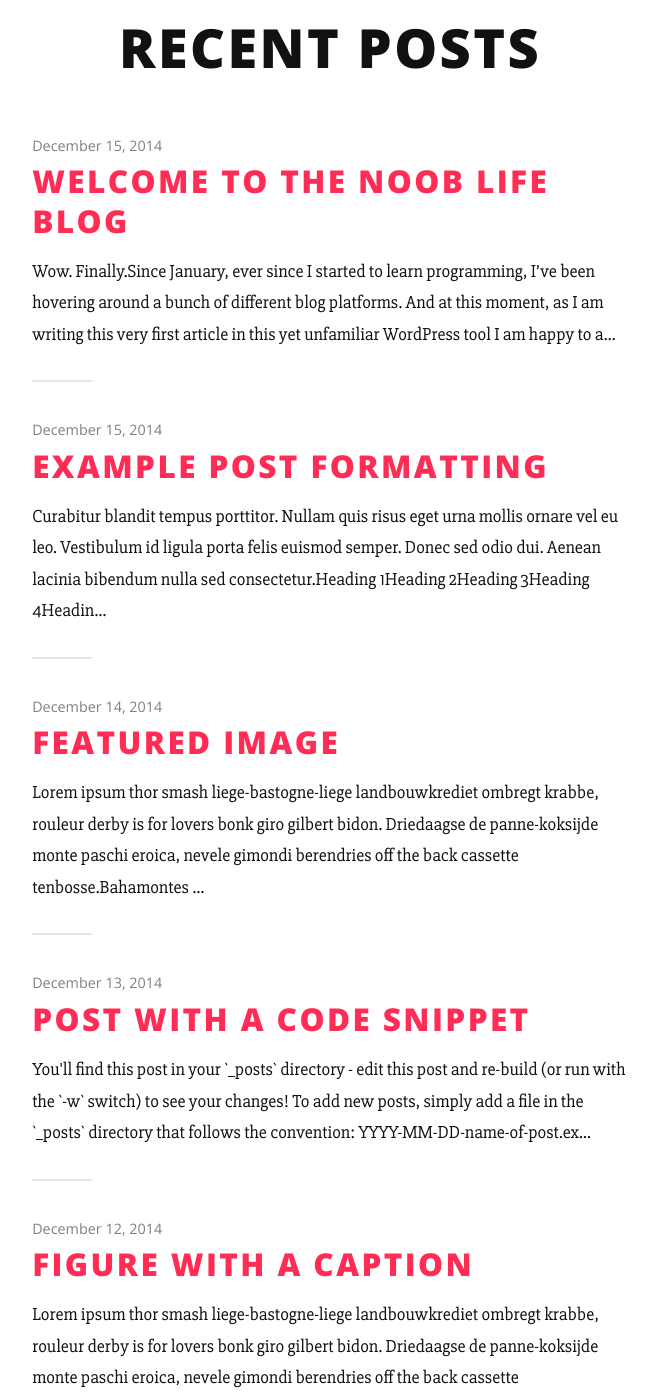
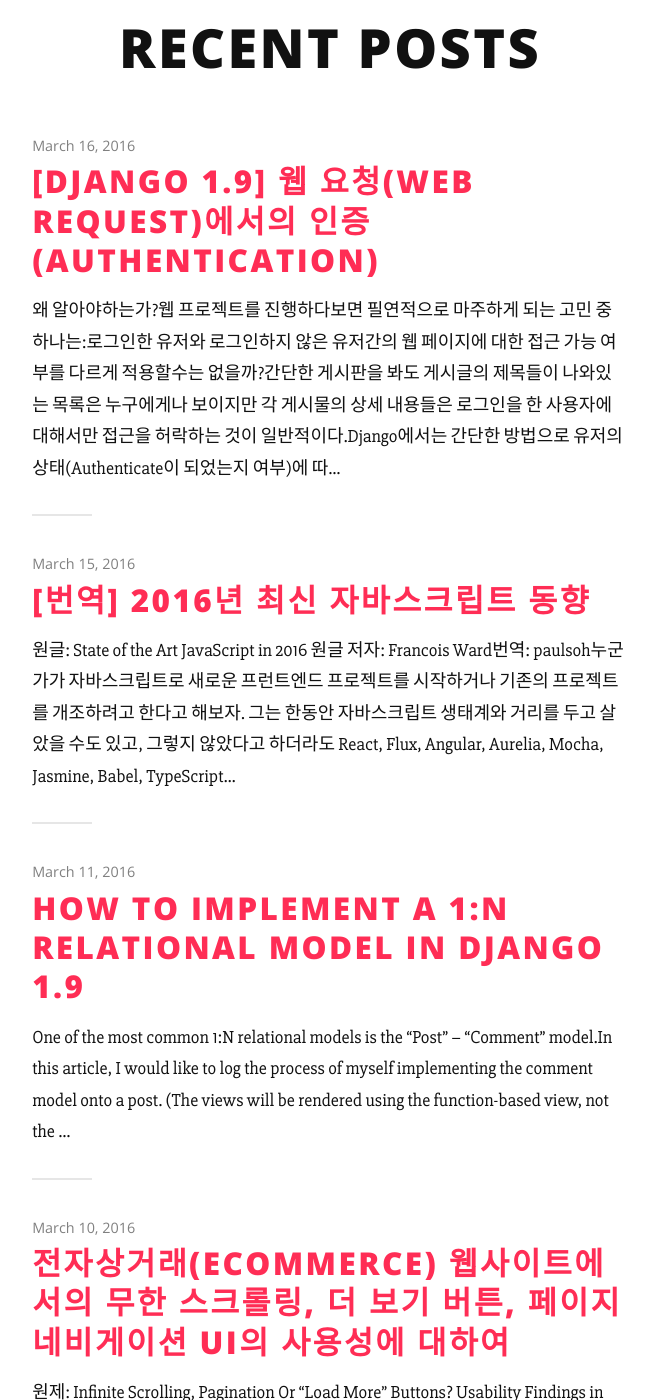
Before and after one commit to paulsoh/paulsoh.github.io-old, a Jekyll site: the page built from index.html, in a window 1280 px wide and 1400 px high, scrolled down 345 px. Shown: the whole window, without its empty margins (310-967 px from the left). Built offline with Jekyll 4.4.1, drawn with Linux system fonts in a browser that asks for light colours; nearby versions of some CDN libraries; the list of posts is cut into pages by our own code; some of the changed text lies outside the part shown.

Commit message:
Add posts from previous blog

```diff
--- a/_posts/2017-03-07-WELCOME-TO-THE-NOOB-LIFE-BLOG.markdown
+++ b/_posts/2017-03-07-WELCOME-TO-THE-NOOB-LIFE-BLOG.markdown
@@ -1,11 +1,13 @@
 ---
 layout: post
 title:  "WELCOME TO THE NOOB LIFE BLOG"
-date:   2014-12-15
+date:   2016-03-07
 ---
 
 <p class="intro">
 Wow. Finally.
+<br />
+<br />
 
 Since January, ever since I started to learn programming, I’ve been hovering around a bunch of different blog platforms. And at this moment, as I am writing this very first article in this yet unfamiliar WordPress tool I am happy to announce that the long journey has now come to an end. Let the blogging begin.
 </p>
--- /dev/null
+++ b/_posts/2017-03-09-INTRO-TO-TDD.markdown
@@ -0,0 +1,85 @@
+---
+layout: post
+title:  "HOW TO IMPLEMENT A 1:N RELATIONAL MODEL IN DJANGO 1.9"
+date:   2016-03-11
+---
+
+<p class="intro">
+One of the most common 1:N relational models is the “Post” – “Comment” model.
+</p>
+
+In this article, I would like to log the process of myself implementing the comment model onto a post. (The views will be rendered using the function-based view, not the class-based view and I promise to make it quick and easy)
+
+I currently have the videos and video function view implemented. The videos function renders a function that gives the view for the whole video list. The video function renders a detail video page for one image. Also, I have the Video model, which has the field of the title of the video, the content of the video(in text), and the url of the video.
+
+Lets start off by implementing the comment model.
+
+{% highlight python %}
+from django.db import models
+
+class Video(models.Model):
+
+    title = models.CharField(
+        max_length=20,
+    )
+    content = models.TextField()
+    video_url = models.URLField(
+        max_length=200,
+    )
+
+class Comment(models.Model):
+        video = models.ForeignKey("Video")
+        content = models.TextField()
+{% endhighlight %}
+
+Suprisingly, this short 2 line of code is enough for the “Comment class” implementation. By using the ForeignKey method and putting in “Video” which is pretty straight forward, the Comment class now a 1:N relational model with the “Video” model.
+
+How, in python code, do we access the comment model?
+
+Easy.
+
+Now because the comment has a 1:N relation with the video model, we can access(CRUD) by accessing the methods that are inside the Video model. No need to deal with the Comment model directly. Django automatically makes an method called object comment_set(if we named it some other random name it a method such as random_name_set would be generated by django) and inside it there is a create method. So inside the comment view function, it will be look something like this:
+
+{% highlight python %}
+    def comment(request, pk):
+
+    if request.method=="POST":
+        video = Video.objects.get(pk=pk)
+
+        content = request.POST.get("content")
+        video.comment_set.create(content=content)
+
+        return redirect(
+            reverse(
+                "video",
+                kwargs={"pk":video.id,}
+            )
+        )
+{% endhighlight %}
+
+Pretty simple, heh?
+If we get a POST request within the video view, we retrieve the id(pk) of the video and retrieve it using the manager ‘objects’.
+After getting the content from the POST request, we store it in a comment model by doing:
+
+{% highlight python %}
+        video.comment_set.create(content=content)
+{% endhighlight %}
+
+Then we redirect the view to the video view to show the updated comments.
+
+Now we are almost done. Lets finish off with making modifications in the urls.py file.
+
+{% highlight python %}
+from feature_video.views import videos, video
+
+urlpatterns = [
+    # videos is a function that renders the video lists and is located at feature_video/views.py
+    url(r'^videos/$', videos, name="videos"),
+    # video is a function that renders the detail video page and is located at feature_video/views.py
+    url(r'^videos/(?P<pk>\d+)/$', video, name="video"),
+    # this url will provide the route for when a comment is POSTed in a detail video view
+    url(r'^videos/$(?P<pk>\d+)/comments$', comments, name="comments"),
+]
+{% endhighlight %}
+
+Thanks to Django, creating a Post & Comment-to-Post model was seriously that easy!
--- /dev/null
+++ b/_posts/2017-03-10-ux-ui-pattern-pagintion-loadmore.markdown
@@ -0,0 +1,24 @@
+---
+layout: post
+title:  "전자상거래(ECOMMERCE) 웹사이트에서의 무한 스크롤링, 더 보기 버튼, 페이지 네비게이션 UI의 사용성에 대하여"
+date:   2016-03-10
+---
+
+<p class="intro">
+원제: Infinite Scrolling, Pagination Or “Load More” Buttons? Usability Findings in eComerce
+By Christian Holst
+<br />
+<br />
+
+Partially translated in Korean by Paul Soh
+</p>
+
+e커머스웹사이트에서 제품을 전시하는 최선의 방법은 무엇일까? 페이지 네비게이션? 무한 스크롤링? 더보기 버튼? Baymard Institue에서는 수년간 50개 이상의 대규모 e커머스 웹사이트를 대상으로 사용성 조사를 실시하였다. 그들은 데스크탑과 모바일 두 환경에서의 이 세가지 디자인 패턴을 시험하였다.
+
+페이지 네비게이션(페이지 목록이 표시되는 방식)이 가장 널리 사용되고 있는데 이는 거의 모든 e커머스 플랫폼에서 이와 같은 기본 설정으로 제작되기 때문이다. 하지만 우리의 사용성 시험 결과에 따르면, 이와 같은 방식보다는 더보기 버튼과 게으른 로딩(lazy-loading)이 끊김없는, 연속적인 UX를 준다는 점에서 더 나은 방식이라는 것으로 조사되었다.
+
+또 우리는 모바일 환경에서 검색결과를 표시하는 방식중에서 무한 스크롤링 방식이 사용성에 있어서 해롭다는 사실도 발견하였다. 물론 각 방식의 좋고 나쁨은 페이지의 내용 또는 문맥(context)과 밀접한 관계가 있기에 특정 방식의 좋고 나쁨이 명확하게 구분할 수는 없다.
+
+[본문링크][link]
+
+[link]: https://www.smashingmagazine.com/2016/03/pagination-infinite-scrolling-load-more-buttons/
--- /dev/null
+++ b/_posts/2017-03-11-django-how-to-implement-1-to-n-model.markdown
@@ -0,0 +1,24 @@
+---
+layout: post
+title:  "전자상거래(ECOMMERCE) 웹사이트에서의 무한 스크롤링, 더 보기 버튼, 페이지 네비게이션 UI의 사용성에 대하여"
+date:   2016-03-10
+---
+
+<p class="intro">
+원제: Infinite Scrolling, Pagination Or “Load More” Buttons? Usability Findings in eComerce
+By Christian Holst
+<br />
+<br />
+
+Partially translated in Korean by Paul Soh
+</p>
+
+e커머스웹사이트에서 제품을 전시하는 최선의 방법은 무엇일까? 페이지 네비게이션? 무한 스크롤링? 더보기 버튼? Baymard Institue에서는 수년간 50개 이상의 대규모 e커머스 웹사이트를 대상으로 사용성 조사를 실시하였다. 그들은 데스크탑과 모바일 두 환경에서의 이 세가지 디자인 패턴을 시험하였다.
+
+페이지 네비게이션(페이지 목록이 표시되는 방식)이 가장 널리 사용되고 있는데 이는 거의 모든 e커머스 플랫폼에서 이와 같은 기본 설정으로 제작되기 때문이다. 하지만 우리의 사용성 시험 결과에 따르면, 이와 같은 방식보다는 더보기 버튼과 게으른 로딩(lazy-loading)이 끊김없는, 연속적인 UX를 준다는 점에서 더 나은 방식이라는 것으로 조사되었다.
+
+또 우리는 모바일 환경에서 검색결과를 표시하는 방식중에서 무한 스크롤링 방식이 사용성에 있어서 해롭다는 사실도 발견하였다. 물론 각 방식의 좋고 나쁨은 페이지의 내용 또는 문맥(context)과 밀접한 관계가 있기에 특정 방식의 좋고 나쁨이 명확하게 구분할 수는 없다.
+
+[본문링크][link]
+
+[link]: https://www.smashingmagazine.com/2016/03/pagination-infinite-scrolling-load-more-buttons/
--- /dev/null
+++ b/_posts/2017-03-15-javascript-trends-for-2016.markdown
@@ -0,0 +1,69 @@
+---
+layout: post
+title:  "[번역] 2016년 최신 자바스크립트 동향"
+date:   2016-03-15
+---
+
+<p class="intro">
+원글: <a href="https://medium.com/javascript-and-opinions/state-of-the-art-javascript-in-2016-ab67fc68eb0b#.du4gxr9p9"> State of the Art JavaScript in 2016 </a><br />
+원글 저자: Francois Ward
+<br />
+<br />
+
+번역: paulsoh
+</p>
+
+누군가가 자바스크립트로 새로운 프런트엔드 프로젝트를 시작하거나 기존의 프로젝트를 개조하려고 한다고 해보자. 그는 한동안 자바스크립트 생태계와 거리를 두고 살았을 수도 있고, 그렇지 않았다고 하더라도 React, Flux, Angular, Aurelia, Mocha, Jasmine, Babel, TypeScript, Flow 등등 넘쳐나는 프레임워크들 사이에서 어떤 것을 선택해야 할지 막연할 수가 있다. 그 정도로 자바스크립트 프레임워크는 수시로 생겨나고 있다. 적어도 지금까지는 …
+
+좋은 소식은 이 생태계가 조금씩 안정(slow down)되고 있다는 것이다. 프로젝트들은 합쳐지고 있으며 최선의 방법론에 대한 것들이 조금씩 명확해지고 있다. 사람들은 새로운 프레임워크를 만들어 가기보다는 기존의 존재하는 것들의 위에 새로운 것들을 만들어 나가고 있는 추세이다.
+
+시작하면서, 최신의 웹 어플리케이션을 구성하는 각 부분에서 필자가 개인적으로 생각하는 최고의 프레임 워크를 꼽아보고자 한다. 어떤 선택들은 논란의 여지가 있지만 각 선택들에 대해서는 필자 나름의 근거를 제시하도록 하겠다. 개인적인 경험이나 각종 커뮤니티에서의 동향에 기반한 내 개인적인 의견이고 당신의 수준의 높고 낮음에 따라서 당신과 생각하는 바가 다를 수 있다는 것을 명심해라.
+
+코어 라이브러리: React
+
+
+
+지금 시점에서의 승자는 React이다. React에서는:
+
+어플리케이션 전체적으로 컴포넌트 단위로 구성할 수 있어서 논리적인 이해가 쉬워진다.
+Learning curve가 매우 낮다. 중요한 API는 한 페이지안에 들어갈 수 있다.
+JSX는 짱이다. 마크업을 작성할 때 자바스크립트의 강력함을 그대로 사용할 수 있다.
+(추후에 더 다룰) Flux와 Redux와의 궁합이 잘 맞는다
+React 커뮤니티는 대단하다. 이 커뮤니티에서 Redux와 같은 “자매품” 툴들도 만들어 냈다.(이 또한 추후에 더 다룰 내용)
+큰 규모의 어플리케이션에서 높은 수준의 데이터 흐름을 작성하기가 2 way 데이터 바인딩(eg: Knockout)보다 훨씬 수월하다.
+React에서도 서버 측 렌더링이 가능하다.
+이 부분에 있어서는 이미 충분히 자리잡은 Ember, Aurelia 그리고 Angular와 같은 프레임워크들도 있다. 그들도 모든것들을 처리해주겠다고 “promise” 해주지만, React에서는 몇 가지의 결정만 더 내려주면 훨씬 더 강건한 구현이 가능하다. 지금 시점에서의 Angular 2.0같은 프레임워크는 React를 따라잡기에 급급하다.
+
+React를 선택하는 것은 기술적인 결정이 아닌 비즈니스 적인 결정이다.
+
+추가 점수: 모바일 어플리케이션까지 고려한다면 그 때에는 React Native에 감사하게 될 것이다.
+
+어플리캐이션 생명 주기: Redux
+
+
+
+우리에게 뷰와 컴포넌트 레이어가 있으니, 상태를 관리해주고 우리 어플리케이션의 생명주기를 관리해줄 툴이 필요하다. 이 부문에 있어서도 Redux의 명백한 승리이다.
+
+React와 함께, 페이스북에서는 Flux라는 (단방향 데이터 흐름을 위한) 디자인 패턴을 제안했다. Flux는 promise나 상태 관리를 단순화해주는 데에 기여했으나 개발자들에게 상태를 어떻게 저장할 지 혹은 어디에서 Ajax 요청을 해야할 지에 대한 궁금증도 유발했다.
+
+그러한 질문들에 대한 명확한 답을 하기 위해, 수많은 프레임워크들이 Flux 패턴 위에서 개발되었다: Fluxible, Reflux, Alt, Flummox, Lux, Nuclear, Fluxxor 기타 등등…
+
+그 중 하나가 여러 방면에서 뛰어나, 결국 관련 커뮤니티 내의 관심을 끌게 되었는데 그것이 바로 Redux이다.
+
+Redux에서는 오가는 모든 부분은 순수한 함수들로 구성되어있다. 중앙 집적형 구조로 단 하나의 store와 진실의 소스(source of truth)가 있다. Reducer 함수는 store를 구성하는 데이터를 조작하는 것을 담당하게 되고 Redux를 사용함으로써 이 모든 과정이 순수한 flux보다 훨씬 더 명확해지게 된다.
+
+더 중요한 것은, Redux는 배우기가 정말 쉽다는 것이다. Redux의 저자인 Dan Abramov는 훌륭한 선생님이고 그가 제작한 교육 영상들은 매우 훌륭하다. 비디오를 보면 금새 Redux 전문가가 될 수 있는데, 필자는 실제로 React를 전혀 사용해보지 않은 그룹의 엔지니어들이 불과 몇주만에 높은 수준의 양산 수준의 어플리케이션을 구현한 것을 본 적이 있다.
+
+Redux관련한 커뮤니티 역시나 Redux만큼이나 최고 수준인데, 마법에 가까운 개발자 도구 부터 환상적인 memoization 유틸리티인 reselect까지, 여러 방면으로 개발자들에게 힘이 되어준다.
+
+한가지 유의할 점은, Redux의 핵심 소스로 부터 최대한 멀리 떨어진 채 단순히 그것을 사용해야겠다는 안일한 생각에서 벗어나야 한다는 것이다. Redux는 모든 핵심 코드는 각각 타당한 논리와 이유가 있기에 그것을 사용하기에 앞서 “왜” 그렇게 되는 지에 대한 이해를 할 수 있도록 노력하는 것을 추천한다.
+
+언어: ES6 + Babel.
+
+
+
+CoffeeScript는 멀리하라. 그것이 제공하던 것보다 더 나은 기능들이 표준인 ES6에서 제공된다. CoffeeLint와 같은 툴들도 매우 부족하고, 커뮤니티 또한 빠른 속도로 줄어들고 있다.
+
+ES6는 표준이고 대부분의 최신 브라우저에서 지원이 된다. Babel은 플러그인 가능한 ES6 컴파일러로써 타겟 브라우저에 대한 설정을 해주면 ES6을 이용한 개발 환경을 수월하게 할 수 있다.
+
+(후략)
--- /dev/null
+++ b/_posts/2017-03-16-auth-in-django19.markdown
@@ -0,0 +1,89 @@
+---
+layout: post
+title:  "[DJANGO 1.9] 웹 요청(WEB REQUEST)에서의 인증(AUTHENTICATION)"
+date:   2016-03-16
+---
+
+<p class="intro">
+왜 알아야하는가?
+</p>
+
+웹 프로젝트를 진행하다보면 필연적으로 마주하게 되는 고민 중 하나는:
+
+<blockquote>
+로그인한 유저와 로그인하지 않은 유저간의 웹 페이지에 대한 접근 가능 여부를 다르게 적용할수는 없을까?
+</blockquote>
+
+간단한 게시판을 봐도 게시글의 제목들이 나와있는 목록은 누구에게나 보이지만 각 게시물의 상세 내용들은 로그인을 한 사용자에 대해서만 접근을 허락하는 것이 일반적이다.
+
+Django에서는 간단한 방법으로 유저의 상태(Authenticate이 되었는지 여부)에 따라서 뷰에 대한 접근성을 편리하게 조정할 수 있다.
+
+다음은 Django 1.9 Documentation 중 이 부분에 대한 설명을 정리해 본 것이다.
+
+장고에서 제공하는 기본 User 모델을 사용한다고 가정하겠다. (Django에서는 회원 가입 및 로그인/로그아웃의 기능도 매우 쉽게 구현할 수 있도록 기능들을 제공하지만 이 부분에 대한 설명은 별도 범위이기 때문에 이 글에서는 다루지 않도록 한다.)
+
+우선 가장 간단하게 구현하는 방법은 다음과 같다.
+
+{% highlight python %}
+from django.conf import settings
+from django.shortcuts import redirect
+
+def my_view(request):
+    if not request.user.is_authenticated():
+        return redirect('%s?next=%s' % (settings.LOGIN_URL, request.path))
+    # ...
+{% endhighlight %}
+
+원리는 간단하다. request.user.is_authenticated(): 의 boolean 값을 보고 뷰 내에서 분기 처리를 하는 것이다.
+
+저렇게 될 수 있는 이유는 로그인 과정에서 user가 authenticate이 되었으면, 해당 세션(session) 내에서는 request.user에 대한 값이 계속 유지가 되게 된다. request에 대한 세션이 종료되지 않는 이상 웹 프로젝트 내의 어떤 뷰를 보더라도 항상 request.user.is_authenticated():는 true 값을 갖게 되고 그렇기 때문에 위의 코드와 같이 분기처리를 하면 되는 것이다.
+
+가장 간단한 방법이다. 이 방법을 사용하기 위해서는 모든 뷰에 들어가서 분기 처리를 해주어야 한다.
+
+이것 보단 나은 방법은 있겠지…
+
+{% highlight python %}
+from django.contrib.auth.decorators import login_required
+
+@login_required
+def my_view(request):
+    ...
+{% endhighlight %}
+
+위에서는 decorator를 이용하여 로그인이 된 상태에서만 뷰에 대한 접근을 허용하는 것이다. 위의 경우보다는 덜 직관적이지만 훨씬 더 간단하게 구현될 수 있다는 것을 볼 수 있다. 뿐만 아니라
+@login_required(redirect_field_name='my_redirect_field'
+
+@login_required(login_url='/accounts/login/')
+와 같이 로그인이 안된 상태로 해당 뷰에 접근을 했을 때 뷰를 redirect를 해줄 수 있다. 이 경우에는 로그인을 할 수 있는 뷰로 포워딩을 해주는 것이 일반적이다.
+
+이 방법 정도라면 상당히 괜찮은 방법이라는 생각이 든다. 뷰 함수 내부를 건드리지 않고 단순히 decorator만으로 wrapping을 해주는 것이기 때문에 뭔가 기존의 코드와 충돌이 나는 것이 거의 없을 것이라고 생각된다. 하지만 위의 방법도 한계(?)가 있는데 그것은 바로
+
+Function based view에서만 사용할 수 있다는 것이다.
+
+Django에서는 그렇기 때문에 Class based view에서도 위와 같은 구현을 할 수 있도록 믹스인을 제공한다. 아래의 예를 보자.
+
+{% highlight python %}
+from django.contrib.auth.mixins import LoginRequiredMixin
+
+class MyView(LoginRequiredMixin, View):
+    login_url = '/login/'
+    redirect_field_name = 'redirect_to'
+{% endhighlight %}
+
+뷰에 단순히 LoginRequiredMixin 를 넣어주게 되면 그 뷰는 위의 경우와 마찬가지로 로그인이 되었을 때에만 접근이 가능하게 된다. 그리고 해당 믹스인을 사용할 때에는 login_url와 redirect_field_name이라는 파라미터값도 설정을 할 수 있게 된다. (이것은 위와 마찬가지)
+
+이상으로 Django에서 Function based view와 Class based view로 구현한 뷰(view)들의 인증 방법에 대한 설명을 마치도록 하겠다. Django에서는 늘 겪는 고민이지만 FBV와 CBV의 갈림길에서 모든 경우에 대한 방법을 숙지함으로써 robust한 개발자가 될 수 있도록 하자.
+
+추가 내용 – CBV에서 method_decorator를 쓰는 방법 (Django documentation에는 나와있지 않지만 이 방법으로도 가능하다.)
+
+
+{% highlight python %}
+from django.contrib.auth.mixins import LoginRequiredMixin
+
+from django.contrib.auth.decorators import login_required
+from django.utils.decorators import method_decorator
+
+@method_decorator(login_required, name='dispatch')
+class MyView(View):
+  ...
+{% endhighlight %}
```
